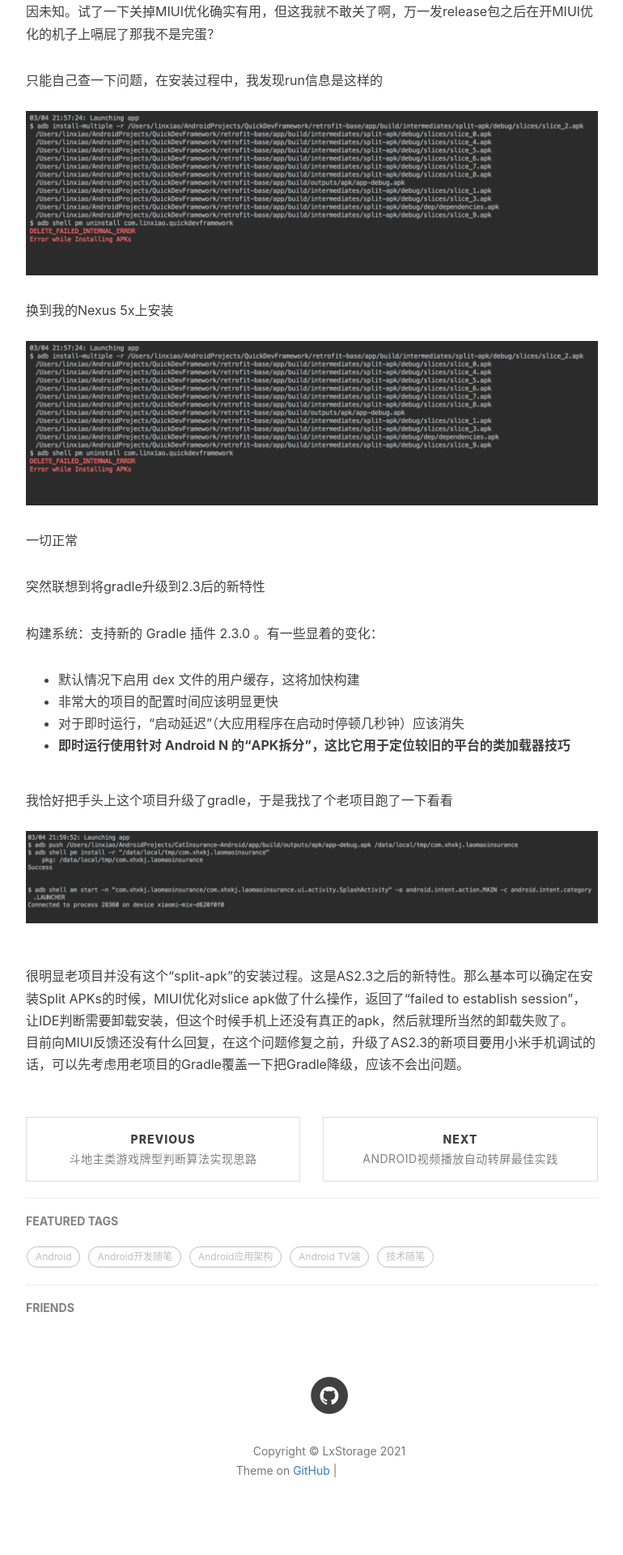
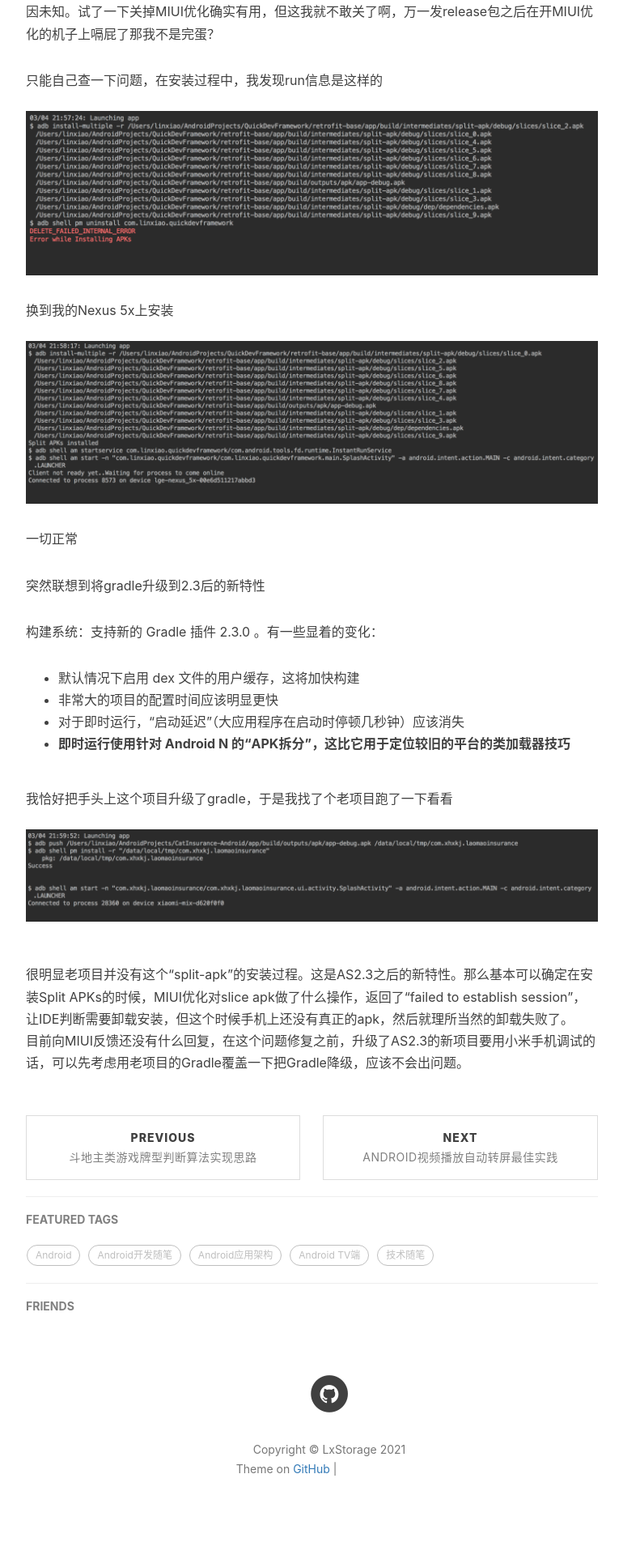
Before and after one commit to lx8421bcd/lx8421bcd.github.io, a Jekyll site: the page built from _posts/2017-03-05-AS2.3关于MIUI优化的兼容问题.md, in a window 1280 px wide. Shown: the part 1034-2954 px from the top of the page at 81% size, without its empty margins (233-1003 px from the left). Built offline with Jekyll 4.4.1, drawn with Linux system fonts in a browser that asks for light colours; nearby versions of some CDN libraries; comment, search, counter and statistics services are not loaded; grey boxes are pictures that could not be loaded.

Commit message:
Update 2017-03-05-AS2.3关于MIUI优化的兼容问题.md

```diff
--- a/_posts/2017-03-05-AS2.3关于MIUI优化的兼容问题.md
+++ b/_posts/2017-03-05-AS2.3关于MIUI优化的兼容问题.md
@@ -24,7 +24,7 @@
 ![new_fail](https://raw.githubusercontent.com/lx8421bcd/lx8421bcd.github.io/master/img/as_miui/new_fail.png)
 
 换到我的Nexus 5x上安装
-![new_success](https://raw.githubusercontent.com/lx8421bcd/lx8421bcd.github.io/master/img/as_miui/new_fail.png)
+![new_success](https://raw.githubusercontent.com/lx8421bcd/lx8421bcd.github.io/master/img/as_miui/new_success.png)
 
 一切正常
 
```
